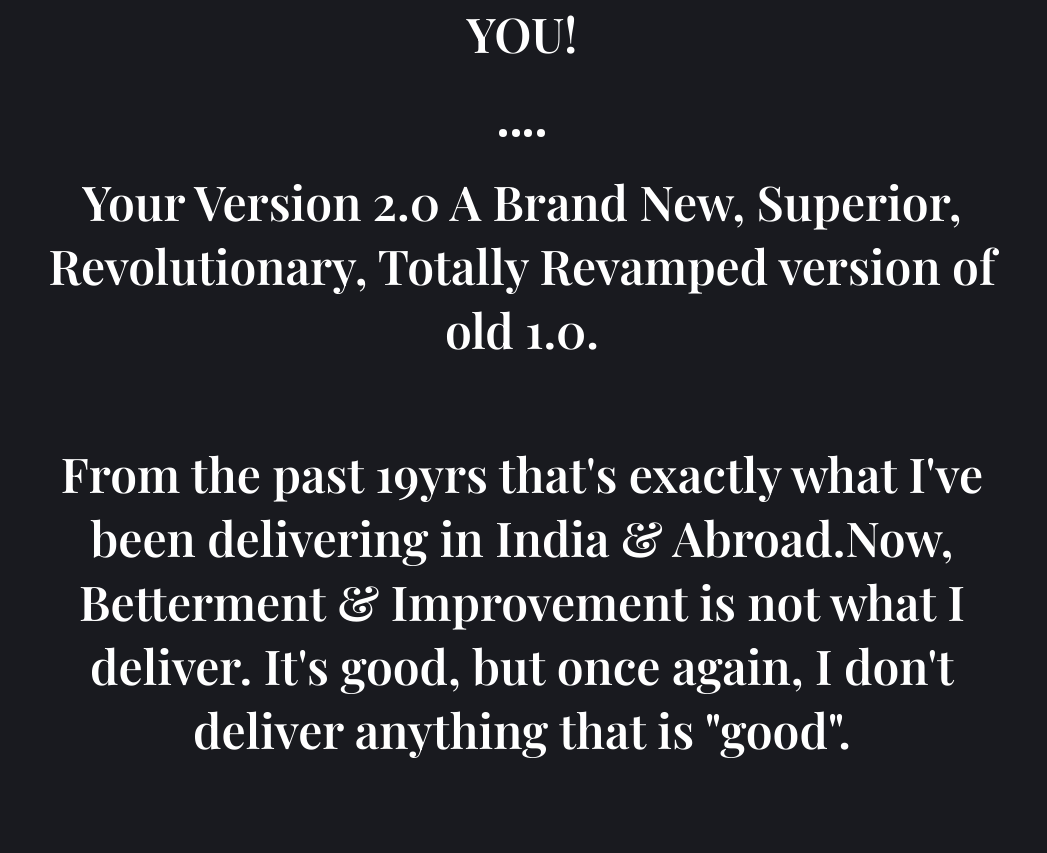
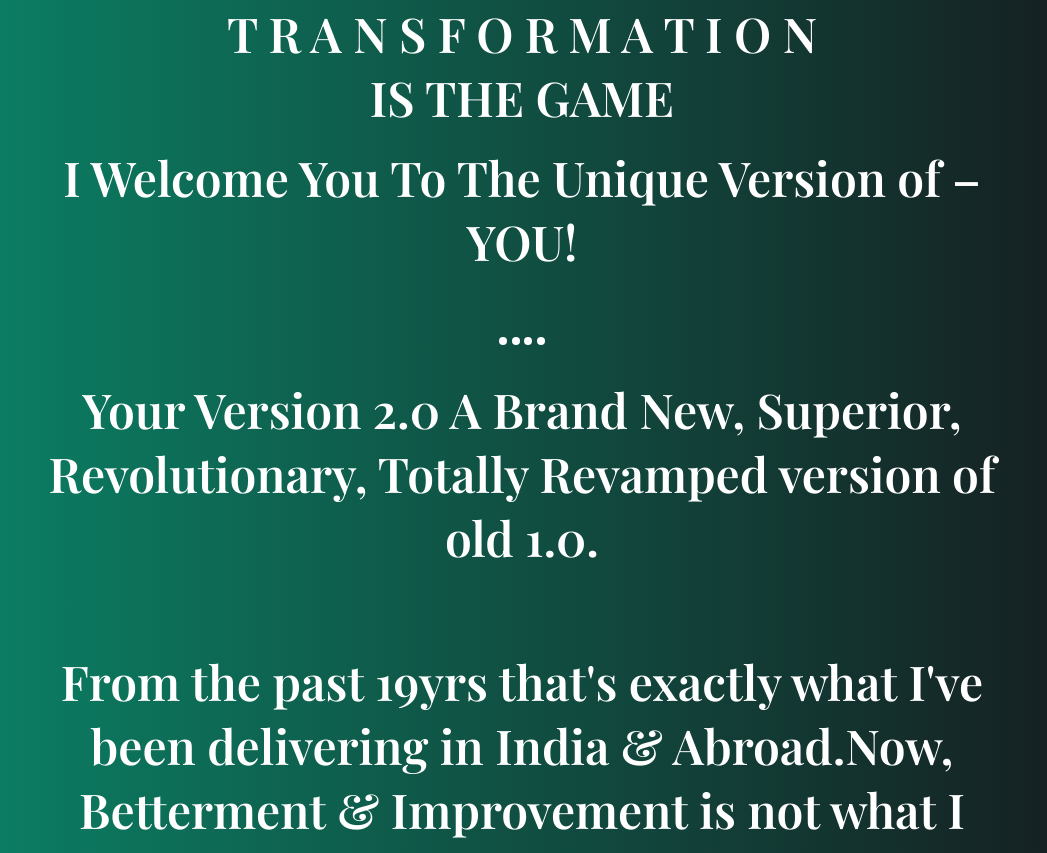
Before and after one commit to Xaverick/tutwithmk, a React (Vite) app: page / in a window 1280 px wide. Shown: the part 1936-2789 px from the top of the page, without its empty margins (118-1165 px from the left). Built offline with nearby package versions, Linux system fonts and the light colour scheme.

Commit message:
Search bar now works in blog page

```diff
--- a/src/App.jsx
+++ b/src/App.jsx
@@ -2,7 +2,7 @@ import { useState } from 'react'
 import './App.scss'
 import {Navbar, Footer} from './components'
 import {BrowserRouter, Routes , Route} from 'react-router-dom'
-import {Home, About, Contact, Services,Emerge,Transcend,LaunchPad,Legacy, OwnThatStage,Blog, CoffeWithMk,Blogs} from './container'
+import {Home, About, Contact, Services,Emerge,Transcend,LaunchPad,Legacy, OwnThatStage,Blog, CoffeWithMk,Blogs, SearchBlog} from './container'
 
 function App() {
   return (
@@ -22,6 +22,7 @@ function App() {
                 <Route path="/services/coffewithmk" element={<CoffeWithMk />} />
                 <Route path="/blogs" element={<Blogs />} />
                 <Route path="/blogs/:id" element={<Blog />} />
+                <Route path="/blogs/search/:title" element={<SearchBlog />} />
             </Routes>
 
           <Footer />
--- a/src/container/Blogs/Blogs.jsx
+++ b/src/container/Blogs/Blogs.jsx
@@ -15,7 +15,20 @@ const Blogs = () => {
     const data = BlogData[currentIndex]
     const barData = BlogData[trendingIndex]
     const navigate = useNavigate()
+    const [search, setSearch] = useState('')
 
+    const handleChange = (e) => {
+        setSearch(e.target.value)
+    }
+
+    const handleSubmit = () => {
+        if(search === ''){
+            alert('Please enter something to search')
+        }
+        else{
+            navigate(`/blogs/search/${search}`)
+        }
+    }
 
     useEffect(() => {
         const interval = setInterval(() => {
@@ -90,8 +103,8 @@ const Blogs = () => {
 
                 <div className='content-right'>
                     <div className="search">
-                        <input type="text" placeholder='Search...' />
-                        <button className='search-click'>Search</button>
+                        <input type="text" placeholder='Search...' value={search} onChange={(e) => handleChange(e)}/>
+                        <button className='search-click' onClick={() => {handleSubmit()}}>Search</button>
                     </div>
 
                     <div className="popular-post">
--- a/src/container/Home/Home.jsx
+++ b/src/container/Home/Home.jsx
@@ -16,11 +16,12 @@ const Home = () => {
       <div id = 'quoate' className='home-course-feature'>
         <span className='home-heading'>
           <p>
-          I'm Different.Ever thought that? <br /> <br />Surrounded by people & knowing that -- Is An Awakening.
+          <span> I'm Different.</span> <br />Ever thought that? <br /> <br />Surrounded by people & knowing that -- Is An Awakening.
           It surrounds a person with Search about his/her Uniqueness & then Getting It Manifested!
           </p>
         </span>
-        <p className='desc'>In this World: It's a Revolution – It's a War.
+
+        <p className='desc'><span>In this World: </span> <br />It's a Revolution – It's a War. <br />
           Welcome to Your Clan!
         </p>
 
@@ -37,15 +38,15 @@ const Home = () => {
       </div>
 
 
-      <div className="home-quoate">
+      <div className="quoate-2">
         <h1 className='home-heading'>Here you'll get the most sophisticated & powerful weapons (Skills & Abilities) to Establish Your True Self & that's the best humanitarian deed you can ever perform on this Planet.</h1>
         <h1 className='home-heading'>It's tough but not a suffering which you've already endured since your Awakening.</h1>
       </div>
 
 
-      <div id = 'quoate' className='course-feature'>
+      <div id = 'quoate' className='quoate-3'>
         <span className='heading'>
-            <p>T R A N S F O R M A T I O N Is the Game</p>
+            <p>T R A N S F O R M A T I O N <br /> IS THE GAME</p>
             <p style={{margin:"1rem 0"}}>I Welcome You To The Unique Version of – YOU!</p>
         </span>
         <div className='four-dots'>
@@ -94,7 +95,7 @@ const Home = () => {
       </div>
 
 
-      <div className="home-quoate">
+      <div className="quoate-3">
 
         <h1 className='home-heading'>Important: "Transformation" doesn't happen with your like or interest. Transformation is The Game of Winners! It requires "I Want It" & If you have that Fuel in you then:</h1>
         <h1 className='home-heading'> <br /> What To Train? How To Train? How Hard To Train? <br /> You leave that to me. It Is My DNA! It's Your Turn Now. <br /> <br /> "Balance" is Nature's Law – I'm Ready & If You Are too then click:</h1>
--- a/src/container/Home/Home.scss
+++ b/src/container/Home/Home.scss
@@ -21,8 +21,6 @@
 
 }
 
-
-
 .home-course-feature{
     width: 100%;
     margin: 0 auto;
@@ -35,6 +33,15 @@
     .home-heading{
         p{
             text-align: center;
+            span{
+                font-family: var(--font-cinzel);
+                font-size: 3rem;
+                @media screen and (max-width: 768px){
+                    font-size: 2.4rem;
+                }
+
+
+            }
         }
         font-family: var(--font-display);
         width: 80%;
@@ -47,20 +54,24 @@
     }
 
     .desc{
+        text-align: center;
         font-family: var(--font-secondary);
         font-size: 2rem;
         font-weight: 600;
         color: var(--text-hover);
         padding-bottom: 1rem;
         word-spacing: 0.3rem;
+        span{
+            font-family: var(--font-cinzel);
+        }
 
         margin-bottom: 2rem;
     }
     @media screen and (max-width: 768px){
         width: 100%;
         padding-top: 2rem;
-        .heading{
-           padding: 1rem;
+        .home-heading{
+            padding: 1rem;
             width: 100%;
             font-size: 1.8rem;
             margin-bottom: 1rem;
@@ -68,7 +79,7 @@
         .desc{
             text-align: center;
             width: 80%;
-            font-size: 1.5rem;
+            font-size: 1.4rem;
             margin-bottom: 1rem;
         }
     }
@@ -108,13 +119,13 @@
 }
 
 
-.quoate{
+.quoate-2{
     width: 100%;
     display: flex;
     flex-direction: column;
     padding: 8rem 0;
     margin: 2rem 0;
-    align-items: center;
+    align-items: start;
     justify-content: center;
     background-image: linear-gradient(
         0.75turn,
@@ -124,27 +135,22 @@
 
     );
     box-shadow: 0 0 80px black;
-    .heading{
-        text-align: center;
+    .home-heading{
+        padding: 0 2rem;
+        text-align: left;
         font-family: var(--font-display);
-        width: 70%;
-        font-size: 4rem;
+        width: 60%;
+        font-size: 2rem;
         font-weight: 600;
         color: var(--primary-color);
         padding-bottom: 1rem;
         @media screen and (max-width: 768px){
-            font-size: 1.8rem;
+            padding: 0 1rem;
+            font-size: 1.5rem;
+            text-align: center;
             width: 100%;
         }
-
-
     }
-
-
-    p{
-        font-size: 24px;
-    }
-
     @media screen and (max-width: 768px){
         padding: 2rem 1rem;
         margin: 1rem 0;
@@ -153,9 +159,81 @@
             font-size: 16px;
         }
     }
+}
 
 
+
+.quoate-3{
+    width: 100%;
+    margin: 0 auto;
+    padding-top: 8rem;
+    display: flex;
+    flex-direction: column;
+    align-items: center;
+    justify-content: start;
+
+    .heading{
+        p{
+            text-align: center;
+        }
+        font-family: var(--font-display);
+        width: 80%;
+        font-size: 3rem;
+        font-weight: 600;
+        color: var(--primary-color);
+        padding-bottom: 1rem;
+
+        margin-bottom: 2rem;
+    }
+
+    .desc{
+        font-family: var(--font-secondary);
+        font-size: 16px;
+        font-weight: 600;
+        color: var(--text-hover);
+        padding-bottom: 1rem;
+        word-spacing: 0.3rem;
+
+        margin-bottom: 2rem;
+    }
+
+    .four-dots{
+        display: flex;
+        gap: 0.3rem;
+        justify-content: center;
+        align-items: center;
+        width: 100%;
+        margin-bottom: 2rem;
+        .dot{
+            width: 8px;
+            height: 8px;
+            border-radius: 50%;
+            background-color: var(--primary-color);
+        }
+        @media screen and (max-width: 768px){
+            margin-bottom: 1rem;
+        }
+    }
+    @media screen and (max-width: 768px){
+        width: 100%;
+        padding-top: 2rem;
+        .heading{
+           padding: 1rem;
+            width: 100%;
+            font-size: 1.8rem;
+            margin-bottom: 1rem;
+        }
+        .desc{
+            text-align: center;
+            width: 80%;
+            font-size: 14px;
+            margin-bottom: 1rem;
+        }
+    }
 }
+
+
+
 
 .dynamic-writing{
     width: 100%;
@@ -186,6 +264,52 @@
             color: var(--text-hover);
         }
     }
+
+}
+
+
+.quoate-3{
+    width: 100%;
+    display: flex;
+    flex-direction: column;
+    padding: 8rem 0;
+    margin: 2rem 0;
+    align-items: center;
+    justify-content: center;
+    background-image: linear-gradient(
+        0.75turn,
+        rgba(0,0,0,0.1),
+        rgba(10, 135, 105,1)
+
+
+    );
+    box-shadow: 0 0 80px black;
+    .home-heading{
+        text-align: center;
+        font-family: var(--font-display);
+        width: 80%;
+        font-size: 2.5rem;
+        font-weight: 600;
+        color: var(--primary-color);
+        padding-bottom: 1rem;
+        @media screen and (max-width: 768px){
+            font-size: 1.5rem;
+            width: 100%;
+        }
+
+
+    }
+
+
+    @media screen and (max-width: 768px){
+        padding: 2rem 1rem;
+        margin: 1rem 0;
+        box-shadow: 0 0 0 black;
+        p{
+            font-size: 16px;
+        }
+    }
+
 
 }
 
--- a/src/container/index.js
+++ b/src/container/index.js
@@ -10,6 +10,7 @@ import Legacy from './Services/legacy/Legacy';
 import LaunchPad from './Services/LaunchPad/LaunchPad';
 import Blogs from './Blogs/Blogs';
 import Blog from './Blogs/Blog/Blog';
+import SearchBlog from './Blogs/SearchBlog/SearchBlog';
 
 export{
     About,
@@ -23,5 +24,6 @@ export{
     Legacy,
     LaunchPad,
     Blogs,
-    Blog
+    Blog,
+    SearchBlog
 }
--- a/src/index.css
+++ b/src/index.css
@@ -1,10 +1,30 @@
 @import url("https://fonts.googleapis.com/css2?family=DM+Sans:wght@400;500;700&display=swap");
 @import url('https://fonts.googleapis.com/css2?family=Poppins:wght@300;400;600;700&display=swap');
 @import url('https://fonts.googleapis.com/css2?family=Playfair+Display:wght@500;600;700&display=swap');
+@import url('https://fonts.googleapis.com/css2?family=Cinzel:wght@400;500;600&display=swap');
+
+@font-face {
+  font-family: 'Trajan Pro Regular';
+  font-style: normal;
+  font-weight: normal;
+  src: local('Trajan Pro Regular'), url('./assets/fonts/TrajanPro-Regular.woff') format('woff');
+}
+
+
+@font-face {
+  font-family: 'Trajan Pro Bold';
+  font-style: normal;
+  font-weight: normal;
+  src: local('Trajan Pro Bold'), url('./assets/fonts/TrajanPro-Bold.woff') format('woff');
+}
+
+
 :root {
   --font-base: "DM Sans", sans-serif;
   --font-secondary: "Poppins", sans-serif;
   --font-display: "Playfair Display", serif;
+  --font-cinzel: "Cinzel", serif;
+  --font-trajan: "Trajan Pro Regular", serif;
   --body-color: #191a1f;
   --header-green: #0a8769;
   --button-green: #13c69b;
```
Also changed, not shown: src/container/Blogs/Blog/Blog.jsx (+29 -8 lines), src/container/Blogs/SearchBlog/SearchBlog.jsx (added, +70 -0 lines), src/container/Blogs/SearchBlog/SearchBlog.scss (added, +76 -0 lines), src/assets/fonts/TrajanPro-Bold.woff (added), src/assets/fonts/TrajanPro-Regular.woff (added). Lines whose indentation alone changed are shown as unchanged.
